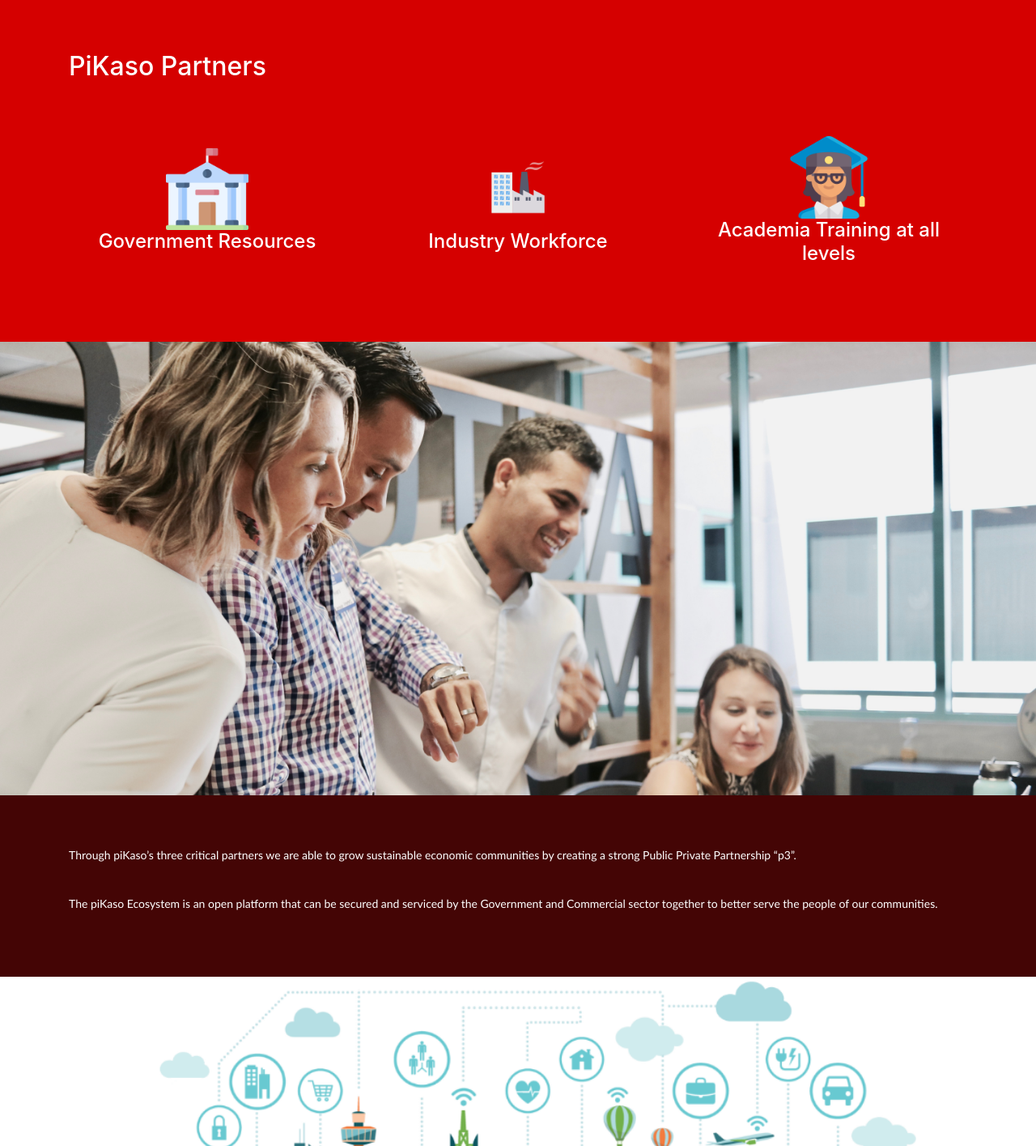
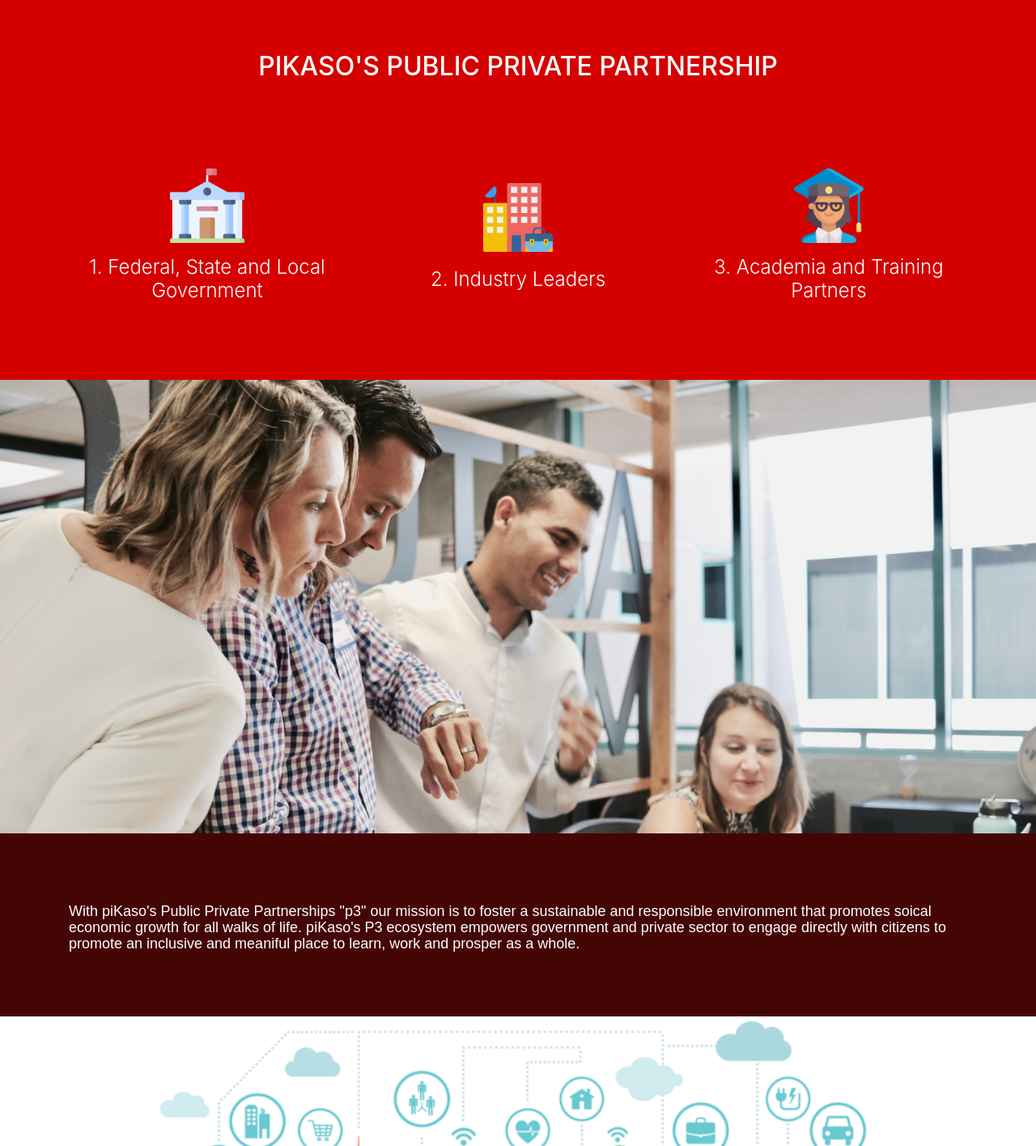
Before and after one commit to juugamil/pikaso, a PHP site: page / in a window 1280 px wide. Shown: the part 801-2216 px from the top of the page at 81% size. Run offline with PHP 8.4, Linux system fonts and the light colour scheme; some libraries are stand-ins or nearby versions.

Commit message:
Made Steve's requested updates.

```diff
--- a/css/main.css
+++ b/css/main.css
@@ -9,9 +9,20 @@
 h1 {
     font-family: Futura, "Trebuchet MS", Arial, sans-serif;
     font-size: 24px;
+    text-transform: uppercase;
     font-style: normal;
     font-variant: normal;
     font-weight: 700;
+    line-height: 26.4px;
+}
+
+h2 {
+    font-family: Futura, "Trebuchet MS", Arial, sans-serif;
+    font-size: 20px;
+    text-transform: uppercase;
+    font-style: bold;
+    font-variant: normal;
+    font-weight: 500 !important;
     line-height: 26.4px;
 }
 
@@ -20,17 +31,27 @@ h3 {
     font-size: 14px;
     font-style: normal;
     font-variant: normal;
-    font-weight: 700;
+    font-weight: 400;
+    line-height: 15.4px;
+}
+
+h4 {
+    font-family: Futura, "Trebuchet MS", Arial, sans-serif;
+    font-size: 12px;
+    font-style: normal;
+    font-variant: normal;
+    font-weight: 300 !important;
     line-height: 15.4px;
 }
 
 p {
-    font-family: Futura, "Trebuchet MS", Arial, sans-serif;
-    font-size: 14px;
+    font-family: Arial, sans-serif;
+    font-size: 18px;
     font-style: normal;
     font-variant: normal;
     font-weight: 400;
     line-height: 20px;
+    padding-top: 2%;
 }
 
 blockquote {
@@ -228,10 +249,14 @@ form {
 }
 
 .nav-link {
-    width: auto;
+    width: 12vw;
     align-items: center;
+    align-content: center;
     display: flex;
     text-align: center;
+    text-transform: uppercase;
+    word-wrap: none;
+    font-weight: 500;
 }
 
 .nav-menu {
@@ -274,6 +299,7 @@ form {
     display: flex;
     flex-direction: column;
     justify-content: flex-end;
+    align-self: center;
 }
 
 .partner {
@@ -289,6 +315,7 @@ form {
     display: flex;
     position: relative;
     justify-content: center;
+    margin: 5%;
 }
 
 .partner-image img {
@@ -322,7 +349,6 @@ form {
 
 .sub-line {
     text-align: center;
-    margin-top: 5%;
 }
 
 .sub-line p {
--- a/index.html
+++ b/index.html
@@ -8,7 +8,7 @@
 <head>
     <meta charset="utf-8">
     <meta http-equiv="X-UA-Compatible" content="IE=edge">
-    <title></title>
+    <title>pikaso - Where the imagination of technology meets amazing social economic outcomes</title>
     <meta name="description" content="">
     <meta name="viewport" content="width=device-width, initial-scale=1">
     <link rel="stylesheet" href="/css/main.css">
@@ -50,9 +50,9 @@
         <div class="hero-overlay">
             <div class="hero-text">
                 <div class="container">
-                    <h1 style="color: var(--brand-color); font-weight: 700;">Welcome to PiKaso</h1>
-                    <h2 style="color: var(--brand-color); font-weight: 300;">Where the imagination of technology meets
-                        amazing social economic outcomes</h2>
+                    <h1 style="color: var(--brand-color); font-weight: 700;">Welcome to piKaso</h1>
+                    <h4 style="color: var(--brand-color); font-weight: 300;">Where the imagination of technology meets
+                        amazing social economic outcomes</h4>
                 </div>
             </div>
         </div>
@@ -66,7 +66,7 @@
         <a name="about"></a>
         <div class="cards">
             <div class="container">
-                <h2>PiKaso Partners</h2>
+                <h2 style="text-align:center">piKaso's Public Private Partnership</h2>
             </div>
             <p>&nbsp;</p>
             <div class="partners-row">
@@ -74,19 +74,19 @@
                     <div class="partner-image">
                         <img src="/img/government-icon.png">
                     </div>
-                    <h4>Government Resources</h4>
+                    <h4>1. Federal, State and Local Government</h4>
                 </div>
                 <div class="partner">
                     <div class="partner-image">
-                        <img src="/img/factory-icon.png">
+                        <img src="/img/corporation-icon.png">
                     </div>
-                    <h4>Industry Workforce</h4>
+                    <h4>2. Industry Leaders</h4>
                 </div>
                 <div class="partner">
                     <div class="partner-image">
                         <img src="/img/academic-icon.png">
                     </div>
-                    <h4>Academia Training at all levels</h4>
+                    <h4>3. Academia and Training Partners</h4>
                 </div>
             </div>
         </div>
@@ -100,14 +100,7 @@
             <div class="container">
                 <div class="card-text">
                     <p>
-                        Through piKaso’s three critical partners we are able to grow sustainable economic communities by
-                        creating a strong Public Private Partnership “p3”.
-                    </p>
-                    <br />
-                    <p>
-                        The piKaso Ecosystem is an open platform that can be secured and serviced by the Government and
-                        Commercial sector together to better serve the people of our communities.
-                    </p>
+                        With piKaso's Public Private Partnerships "p3" our mission is to foster a sustainable and responsible environment that promotes soical economic growth for all walks of life.  piKaso's P3 ecosystem empowers government and private sector to engage directly with citizens to promote an inclusive and meaniful place to learn, work and prosper as a whole.
                     </p>
                 </div>
             </div>
@@ -120,9 +113,9 @@
         <div class="cards">
             <div class="container">
                 <div class="card-text">
-                    <p>PiKaso is a place where we can all come together and we can be safe and secure. That we as
-                        individuals are not taken advantage of and that our future generations are not lost in a world
-                        that won’t recognize human empathy and social responsibility.</p>
+                    <h2 style="text-align:center">Vision + Emerging Technologies =
+                        <br />SMART"er" Economic Developement</h2>
+                    <p>Our goal is to provide a better citizen experience by understanding the data points that are critical to each individual and community</p>
                 </div>
             </div>
         </div>
@@ -131,9 +124,8 @@
         <div class="cards-burg">
             <div class="container">
                 <div class="card-text">
-                    <h2>Stay in the loop</h2>
-                    <p>Sign up to receive updates on our progress as well as what we're doing to empower citizens like
-                        you!</p>
+                    <h2 style="text-align:center">piKaso is looking for someone like you!</h2>
+                    <p></p>
                 </div>
                 <div class="form">
                     <form>
@@ -157,6 +149,7 @@
             </div>
         </div>
 
+        <!--
         <div class="sub-card">
             <div class="container">
                 <div class="card-text">
@@ -173,6 +166,7 @@
                 </div>
             </div>
         </div>
+        -->
 
         <div class="footer">
             <div class="container">
```
Also changed, not shown: img/corporation-icon.png (added).
